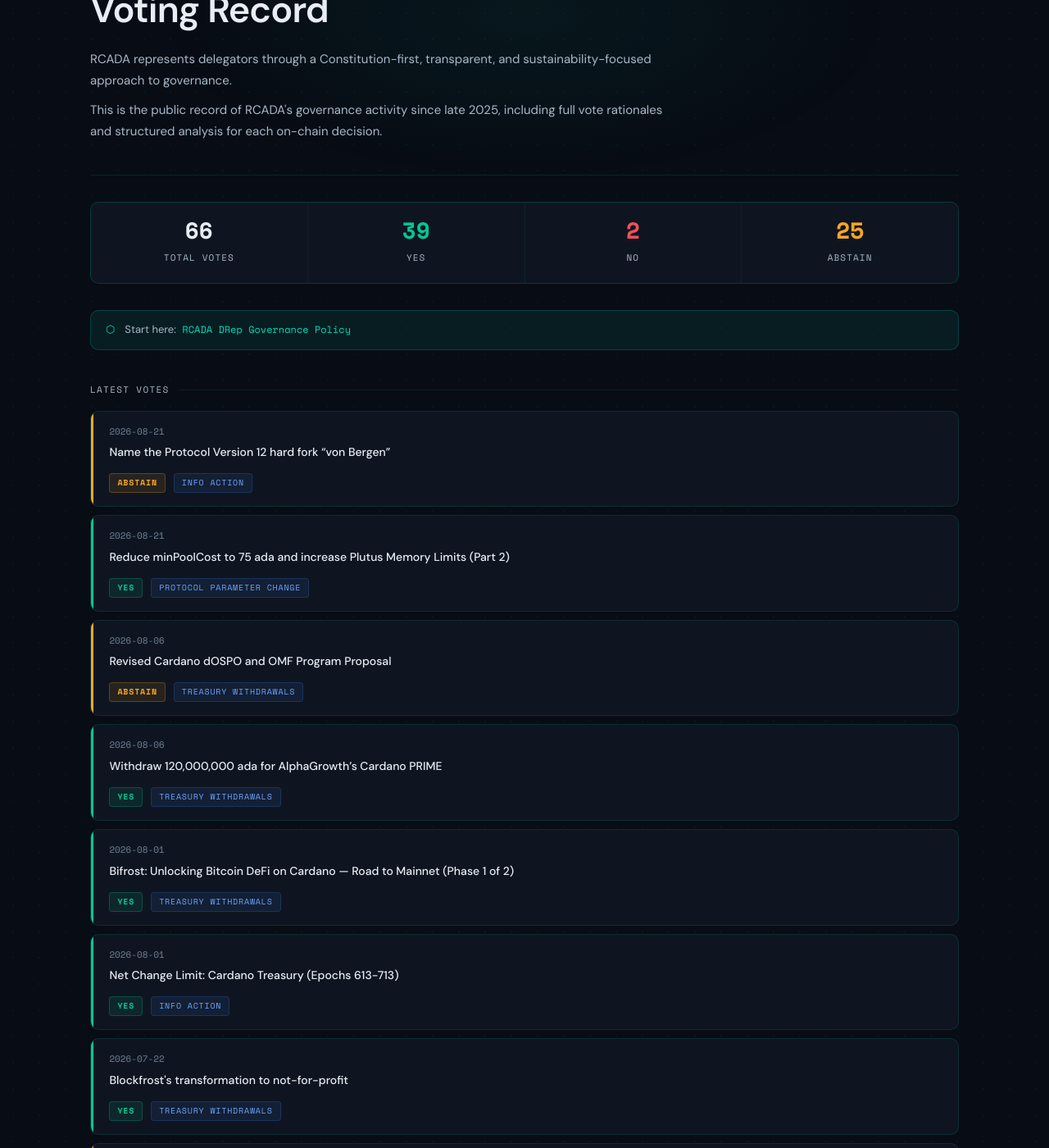
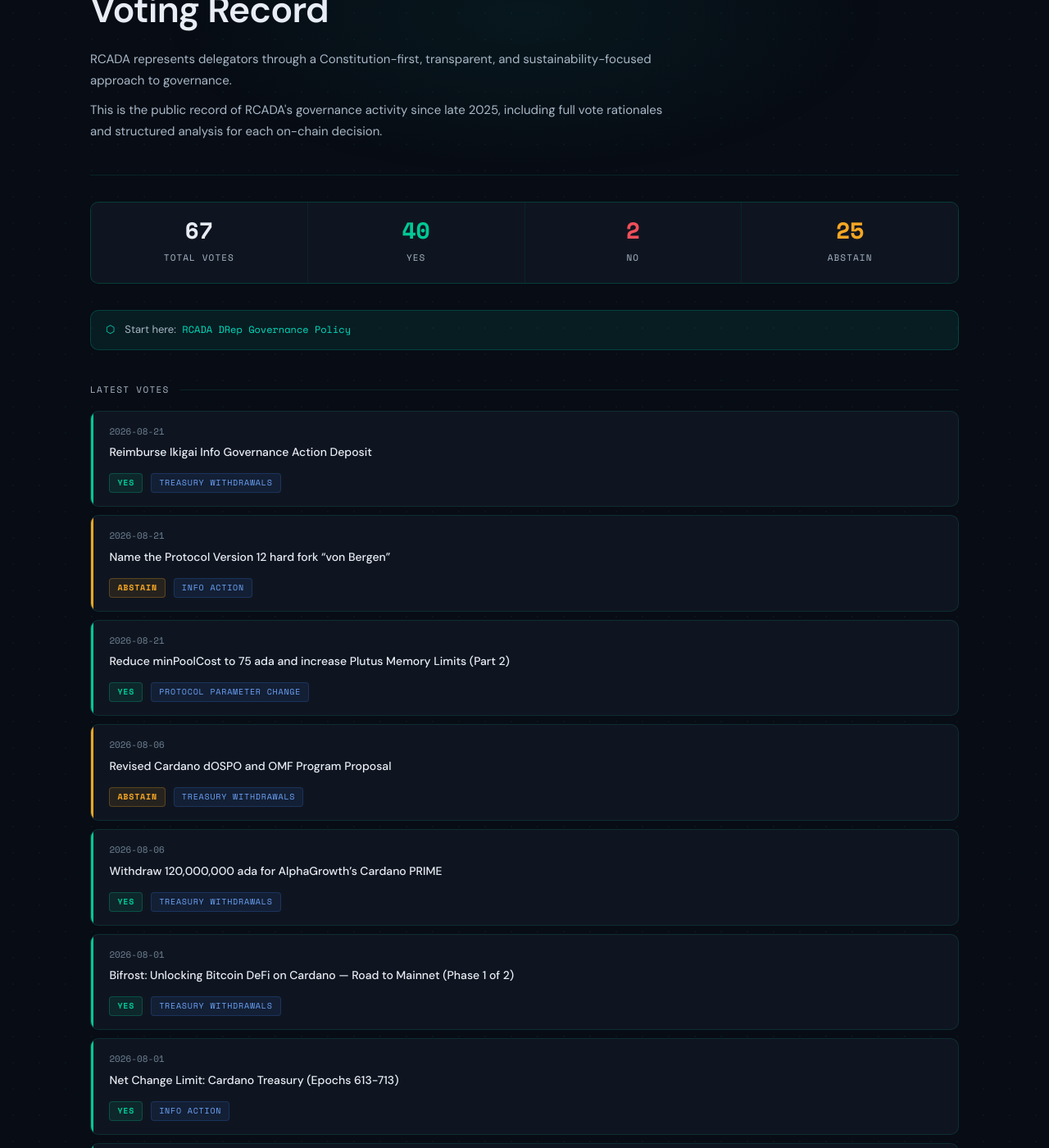
Before and after one commit to Brolloks/rcada-drep-votes, a Jekyll site: the page built from index.html, in a window 1280 px wide and 1400 px high, scrolled down 244 px. Shown: the whole window at 82% size. Built offline with Jekyll 4.4.1, drawn with Linux system fonts in a browser that asks for light colours; some of the changed text lies outside the part shown.

Commit message:
Auto-update indexes

```diff
--- a/index.html
+++ b/index.html
@@ -12,8 +12,8 @@ title: RCADA DRep Voting Record
 
 <!-- AUTO-STATS:START -->
 <div class="stats-row">
-  <div class="stat-cell"><span class="stat-num total">66</span><span class="stat-label">Total Votes</span></div>
-  <div class="stat-cell"><span class="stat-num yes">39</span><span class="stat-label">Yes</span></div>
+  <div class="stat-cell"><span class="stat-num total">67</span><span class="stat-label">Total Votes</span></div>
+  <div class="stat-cell"><span class="stat-num yes">40</span><span class="stat-label">Yes</span></div>
   <div class="stat-cell"><span class="stat-num no">2</span><span class="stat-label">No</span></div>
   <div class="stat-cell"><span class="stat-num abstain">25</span><span class="stat-label">Abstain</span></div>
 </div>
@@ -33,6 +33,12 @@ title: RCADA DRep Voting Record
 
 <!-- AUTO-INDEX:START -->
 <div class="vote-list">
+  <div class="vote-card yes-card fade-in">
+    <div class="vote-date">2026-08-21</div>
+    <strong><a href="votes/2026/2026-08-21_Reimburse Ikigai Info Governance Action Deposit.html">Reimburse Ikigai Info Governance Action Deposit</a></strong>
+    <span class="badge badge-yes">Yes</span>
+    <span class="badge badge-type">Treasury Withdrawals</span>
+  </div>
   <div class="vote-card abstain-card fade-in">
     <div class="vote-date">2026-08-21</div>
     <strong><a href="votes/2026/Name the Protocol Version 12 hard fork von Bergen.html">Name the Protocol Version 12 hard fork “von Bergen”</a></strong>
@@ -87,12 +93,6 @@ title: RCADA DRep Voting Record
     <span class="badge badge-yes">Yes</span>
     <span class="badge badge-type">Treasury Withdrawals</span>
   </div>
-  <div class="vote-card abstain-card fade-in">
-    <div class="vote-date">2026-07-18</div>
-    <strong><a href="votes/2026/Alchemy by Sundial x Charms_Cardano-Native Bitcoin Treasury Protocol.html">Alchemy by Sundial x Charms: Cardano-Native Bitcoin Treasury Protocol</a></strong>
-    <span class="badge badge-abstain">Abstain</span>
-    <span class="badge badge-type">Treasury Withdrawals</span>
-  </div>
 </div>
 <!-- AUTO-INDEX:END -->
 
```
Also changed, not shown: votes/2026/index.md (+2 -1 lines).
